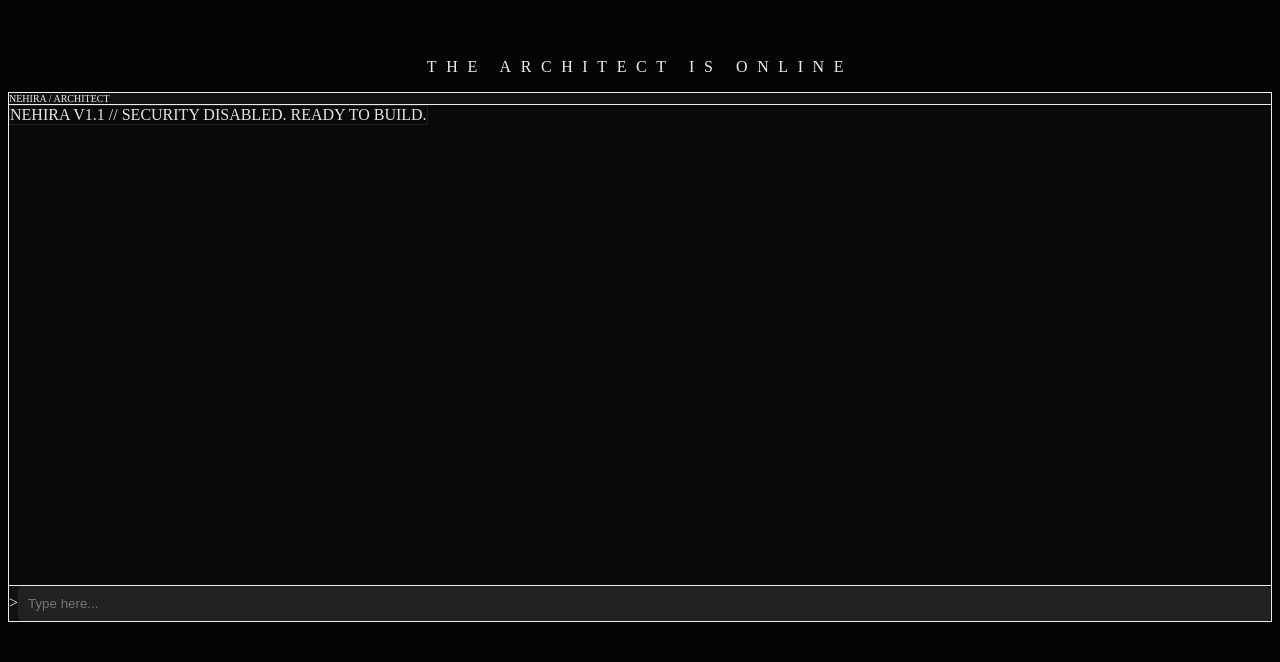
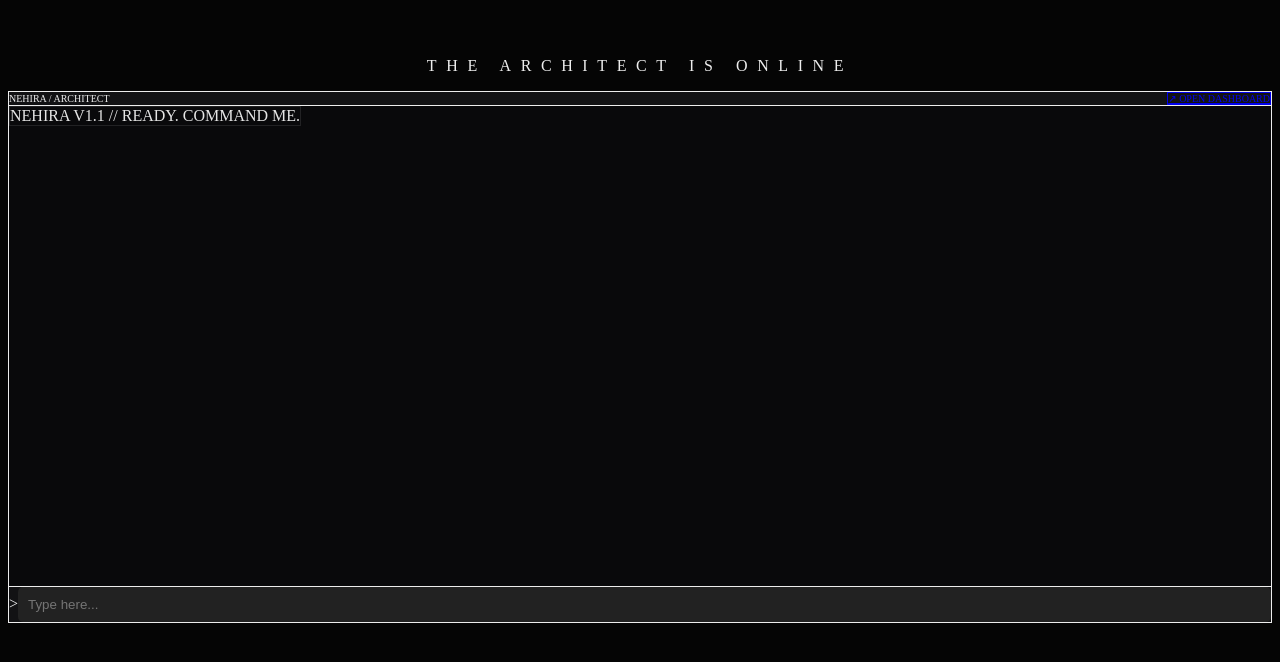
Before and after one commit to RajatDatta5315/kryv-core-, a Next.js app: page / in a window 1280 px wide. Shown: the part 116-778 px from the top of the page. Built offline with nearby package versions, Linux system fonts and the light colour scheme.

Commit message:
Update NehiraTerminal.tsx

```diff
--- a/components/NehiraTerminal.tsx
+++ b/components/NehiraTerminal.tsx
@@ -1,12 +1,12 @@
 "use client";
 
 import { useState, useEffect, useRef } from "react";
+import Link from "next/link"; // Link component import kiya navigation ke liye
 
 export default function NehiraTerminal() {
   const [input, setInput] = useState("");
-  // Change 1: Initial message badal diya. Agar ye dikhe toh samajh lena update ho gaya.
   const [messages, setMessages] = useState([
-    { role: "system", content: "NEHIRA V1.1 // SECURITY DISABLED. READY TO BUILD." }
+    { role: "system", content: "NEHIRA V1.1 // READY. COMMAND ME." }
   ]);
   const [loading, setLoading] = useState(false);
   const bottomRef = useRef<HTMLDivElement>(null);
@@ -47,12 +47,19 @@ export default function NehiraTerminal() {
 
       <div className="relative bg-[#09090b] border border-white/10 rounded-xl overflow-hidden shadow-2xl flex flex-col">
 
-        {/* Header */}
-        <div className="bg-[#121214] px-4 py-3 border-b border-white/5 flex items-center gap-2">
-          <div className="w-3 h-3 rounded-full bg-[#ff5f56]"></div>
-          <div className="w-3 h-3 rounded-full bg-[#ffbd2e]"></div>
-          <div className="w-3 h-3 rounded-full bg-[#27c93f]"></div>
-          <span className="ml-2 text-[10px] text-gray-500 font-mono tracking-widest uppercase">Nehira / Architect</span>
+        {/* Header with Dashboard Link */}
+        <div className="bg-[#121214] px-4 py-3 border-b border-white/5 flex items-center justify-between">
+          <div className="flex items-center gap-2">
+            <div className="w-3 h-3 rounded-full bg-[#ff5f56]"></div>
+            <div className="w-3 h-3 rounded-full bg-[#ffbd2e]"></div>
+            <div className="w-3 h-3 rounded-full bg-[#27c93f]"></div>
+            <span className="ml-2 text-[10px] text-gray-500 font-mono tracking-widest uppercase">Nehira / Architect</span>
+          </div>
+
+          {/* NAVIGATION BUTTON ADDED HERE */}
+          <Link href="/dashboard" className="text-[10px] text-green-500 hover:text-green-400 font-mono tracking-widest border border-green-500/20 px-3 py-1 rounded hover:bg-green-500/10 transition-all">
+            ↗ OPEN DASHBOARD
+          </Link>
         </div>
 
         {/* Chat Area */}
@@ -61,7 +68,6 @@ export default function NehiraTerminal() {
             <div key={idx} className={`flex ${msg.role === 'user' ? 'justify-end' : 'justify-start'}`}>
               <div
                 className={`max-w-[85%] rounded-lg p-3 leading-relaxed border shadow-md`}
-                // Inline styles for absolute safety
                 style={{
                   backgroundColor: msg.role === 'user' ? '#333333' : (msg.role === 'system' ? 'transparent' : '#1a1a1c'),
                   color: msg.role === 'user' ? '#ffffff' : '#e5e5e5',
@@ -83,7 +89,7 @@ export default function NehiraTerminal() {
           <div ref={bottomRef} />
         </div>
 
-        {/* Input Area - NUCLEAR FIX */}
+        {/* Input Area */}
         <div className="p-4 bg-[#121214] border-t border-white/5 flex items-center gap-3">
           <span className="text-gray-500 text-lg">{">"}</span>
           <input
@@ -93,10 +99,9 @@ export default function NehiraTerminal() {
             onKeyDown={(e) => e.key === "Enter" && handleCommand()}
             placeholder="Type here..."
             className="flex-1 border-none outline-none font-medium text-base"
-            // YE HAI ASLI FIX: Inline Styles override everything
             style={{
-              backgroundColor: '#222222', // Dark Grey background
-              color: '#ffffff',           // Pure White text
+              backgroundColor: '#222222',
+              color: '#ffffff',
               padding: '10px',
               borderRadius: '5px'
             }}
```
